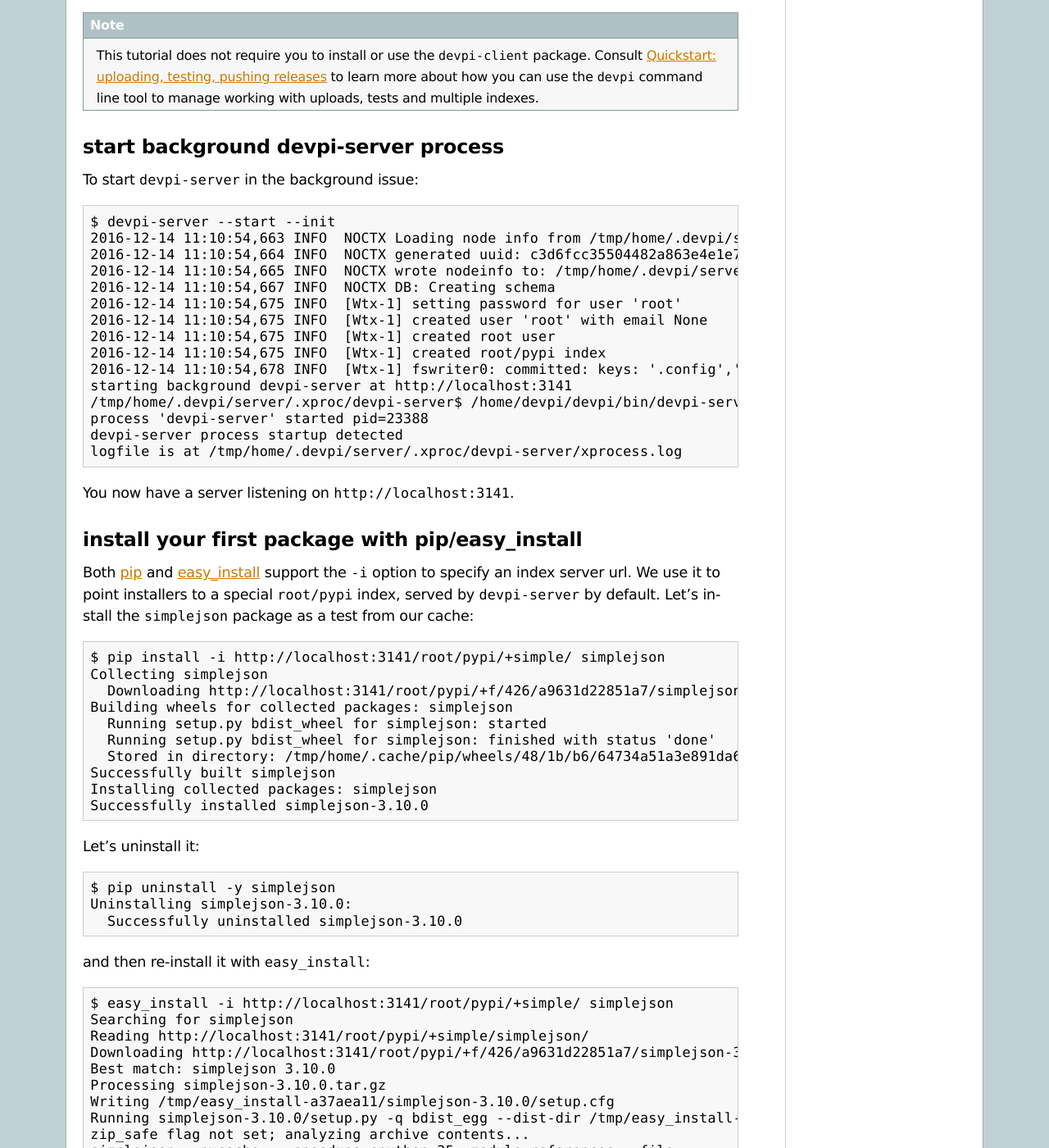
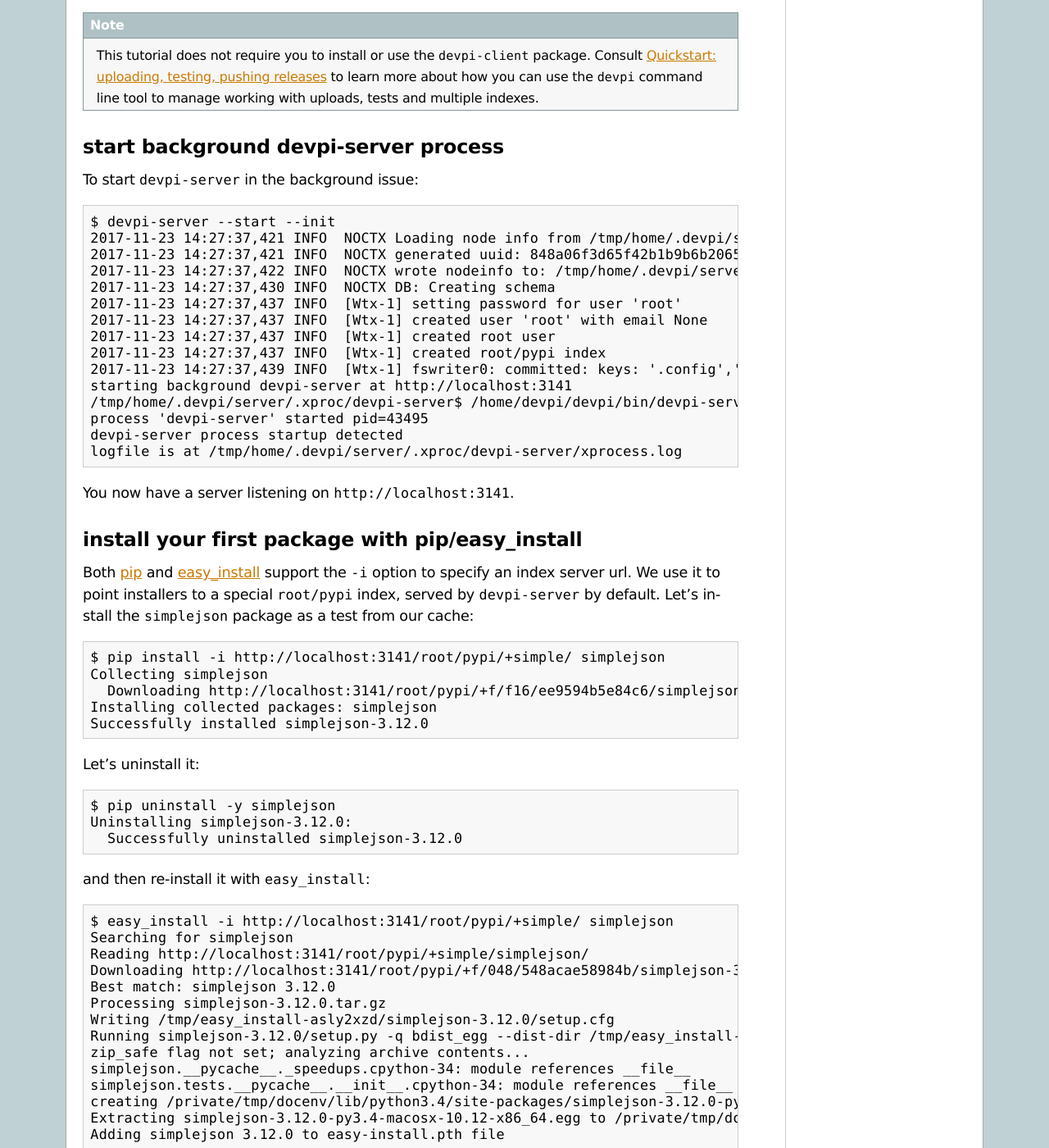
Before and after one commit to devpi/devpi, a Sphinx documentation site: the page built from doc/quickstart-pypimirror.rst, in a window 1280 px wide and 1400 px high, scrolled down 463 px. Shown: the whole window at 82% size. Built offline with Sphinx 7.4.7, drawn with Linux system fonts in a browser that asks for light colours; some of the changed text lies outside the part shown.

Commit message:
Update docs.

```diff
--- a/doc/conf.py
+++ b/doc/conf.py
@@ -48,9 +48,9 @@
 # built documents.
 #
 # The short X.Y version.
-version = '4.0'
+version = '4.3'
 # The full version, including alpha/beta/rc tags.
-release = 'server-4.0, client-2.6, web-3.1'
+release = 'server-4.3, client-3.1, web-3.2'
 
 # The language for content autogenerated by Sphinx. Refer to documentation
 # for a list of supported languages.
--- a/doc/quickstart-pypimirror.rst
+++ b/doc/quickstart-pypimirror.rst
@@ -17,7 +17,7 @@
 Show version::
 
     $ devpi-server --version
-    4.2.0
+    4.3.1
 
 .. note::
 
@@ -33,18 +33,18 @@
 To start ``devpi-server`` in the background issue::
 
     $ devpi-server --start --init
-    2016-12-14 11:10:54,663 INFO  NOCTX Loading node info from /tmp/home/.devpi/server/.nodeinfo
-    2016-12-14 11:10:54,664 INFO  NOCTX generated uuid: c3d6fcc35504482a863e4e1e70b082f0
-    2016-12-14 11:10:54,665 INFO  NOCTX wrote nodeinfo to: /tmp/home/.devpi/server/.nodeinfo
-    2016-12-14 11:10:54,667 INFO  NOCTX DB: Creating schema
-    2016-12-14 11:10:54,675 INFO  [Wtx-1] setting password for user 'root'
-    2016-12-14 11:10:54,675 INFO  [Wtx-1] created user 'root' with email None
-    2016-12-14 11:10:54,675 INFO  [Wtx-1] created root user
-    2016-12-14 11:10:54,675 INFO  [Wtx-1] created root/pypi index
-    2016-12-14 11:10:54,678 INFO  [Wtx-1] fswriter0: committed: keys: '.config','root/.config'
+    2017-11-23 14:27:37,421 INFO  NOCTX Loading node info from /tmp/home/.devpi/server/.nodeinfo
+    2017-11-23 14:27:37,421 INFO  NOCTX generated uuid: 848a06f3d65f42b1b9b6b20656044b3d
+    2017-11-23 14:27:37,422 INFO  NOCTX wrote nodeinfo to: /tmp/home/.devpi/server/.nodeinfo
+    2017-11-23 14:27:37,430 INFO  NOCTX DB: Creating schema
+    2017-11-23 14:27:37,437 INFO  [Wtx-1] setting password for user 'root'
+    2017-11-23 14:27:37,437 INFO  [Wtx-1] created user 'root' with email None
+    2017-11-23 14:27:37,437 INFO  [Wtx-1] created root user
+    2017-11-23 14:27:37,437 INFO  [Wtx-1] created root/pypi index
+    2017-11-23 14:27:37,439 INFO  [Wtx-1] fswriter0: committed: keys: '.config','root/.config'
     starting background devpi-server at http://localhost:3141
     /tmp/home/.devpi/server/.xproc/devpi-server$ /home/devpi/devpi/bin/devpi-server
-    process 'devpi-server' started pid=23388
+    process 'devpi-server' started pid=43495
     devpi-server process startup detected
     logfile is at /tmp/home/.devpi/server/.xproc/devpi-server/xprocess.log
 
@@ -62,39 +62,34 @@
 
     $ pip install -i http://localhost:3141/root/pypi/+simple/ simplejson
     Collecting simplejson
-      Downloading http://localhost:3141/root/pypi/+f/426/a9631d22851a7/simplejson-3.10.0.tar.gz (77kB)
-    Building wheels for collected packages: simplejson
-      Running setup.py bdist_wheel for simplejson: started
-      Running setup.py bdist_wheel for simplejson: finished with status 'done'
-      Stored in directory: /tmp/home/.cache/pip/wheels/48/1b/b6/64734a51a3e891da616c4ce07156494f0a225f38aa040ae60f
-    Successfully built simplejson
+      Downloading http://localhost:3141/root/pypi/+f/f16/ee9594b5e84c6/simplejson-3.12.0-py3-none-any.whl (51kB)
     Installing collected packages: simplejson
-    Successfully installed simplejson-3.10.0
+    Successfully installed simplejson-3.12.0
 
 Let's uninstall it::
 
     $ pip uninstall -y simplejson
-    Uninstalling simplejson-3.10.0:
-      Successfully uninstalled simplejson-3.10.0
+    Uninstalling simplejson-3.12.0:
+      Successfully uninstalled simplejson-3.12.0
 
 and then re-install it with ``easy_install``::
 
     $ easy_install -i http://localhost:3141/root/pypi/+simple/ simplejson
     Searching for simplejson
     Reading http://localhost:3141/root/pypi/+simple/simplejson/
-    Downloading http://localhost:3141/root/pypi/+f/426/a9631d22851a7/simplejson-3.10.0.tar.gz#md5=426a9631d22851a7a970b1a677368b15
-    Best match: simplejson 3.10.0
-    Processing simplejson-3.10.0.tar.gz
-    Writing /tmp/easy_install-a37aea11/simplejson-3.10.0/setup.cfg
-    Running simplejson-3.10.0/setup.py -q bdist_egg --dist-dir /tmp/easy_install-a37aea11/simplejson-3.10.0/egg-dist-tmp-7gk2_nom
+    Downloading http://localhost:3141/root/pypi/+f/048/548acae58984b/simplejson-3.12.0.tar.gz#md5=048548acae58984b3e939b3bcf182c8e
+    Best match: simplejson 3.12.0
+    Processing simplejson-3.12.0.tar.gz
+    Writing /tmp/easy_install-asly2xzd/simplejson-3.12.0/setup.cfg
+    Running simplejson-3.12.0/setup.py -q bdist_egg --dist-dir /tmp/easy_install-asly2xzd/simplejson-3.12.0/egg-dist-tmp-505x3w7q
     zip_safe flag not set; analyzing archive contents...
-    simplejson.__pycache__._speedups.cpython-35: module references __file__
-    simplejson.tests.__pycache__.__init__.cpython-35: module references __file__
-    creating /tmp/docenv/lib/python3.5/site-packages/simplejson-3.10.0-py3.5-linux-x86_64.egg
-    Extracting simplejson-3.10.0-py3.5-linux-x86_64.egg to /tmp/docenv/lib/python3.5/site-packages
-    Adding simplejson 3.10.0 to easy-install.pth file
+    simplejson.__pycache__._speedups.cpython-34: module references __file__
+    simplejson.tests.__pycache__.__init__.cpython-34: module references __file__
+    creating /private/tmp/docenv/lib/python3.4/site-packages/simplejson-3.12.0-py3.4-macosx-10.12-x86_64.egg
+    Extracting simplejson-3.12.0-py3.4-macosx-10.12-x86_64.egg to /private/tmp/docenv/lib/python3.4/site-packages
+    Adding simplejson 3.12.0 to easy-install.pth file
 
-    Installed /tmp/docenv/lib/python3.5/site-packages/simplejson-3.10.0-py3.5-linux-x86_64.egg
+    Installed /private/tmp/docenv/lib/python3.4/site-packages/simplejson-3.12.0-py3.4-macosx-10.12-x86_64.egg
     Processing dependencies for simplejson
     Finished processing dependencies for simplejson
 
@@ -121,36 +116,37 @@
 We now need to stop the server::
 
     $ devpi-server --stop
-    2016-12-14 11:11:25,887 INFO  NOCTX Loading node info from /tmp/home/.devpi/server/.nodeinfo
-    2016-12-14 11:11:25,888 INFO  NOCTX wrote nodeinfo to: /tmp/home/.devpi/server/.nodeinfo
-    killed server pid=23388
+    2017-11-23 14:28:37,323 INFO  NOCTX Loading node info from /tmp/home/.devpi/server/.nodeinfo
+    2017-11-23 14:28:37,324 INFO  NOCTX wrote nodeinfo to: /tmp/home/.devpi/server/.nodeinfo
+    killed server pid=43495
 
 and then recreate the search index::
 
     $ devpi-server --recreate-search-index
-    2016-12-14 11:11:26,808 INFO  NOCTX Loading node info from /tmp/home/.devpi/server/.nodeinfo
-    2016-12-14 11:11:26,810 INFO  NOCTX wrote nodeinfo to: /tmp/home/.devpi/server/.nodeinfo
-    2016-12-14 11:11:26,834 INFO  [Rtx3] Search-Indexing root/pypi:
-    2016-12-14 11:12:57,758 INFO  [Wtx3] setting projects cache for 'simplejson'
-    2016-12-14 11:13:01,137 INFO  [Wtx3] Committing 94756 new documents to search index.
-    2016-12-14 11:15:11,128 INFO  [Wtx3] Finished committing 94756 documents to search index.
-    2016-12-14 11:15:11,200 INFO  [Wtx3] fswriter4: committed: keys: 'root/pypi/+f/426/a9631d22851a7/simplejson-3.10.0.tar.gz'
+    2017-11-23 14:28:38,055 INFO  NOCTX Loading node info from /tmp/home/.devpi/server/.nodeinfo
+    2017-11-23 14:28:38,056 INFO  NOCTX wrote nodeinfo to: /tmp/home/.devpi/server/.nodeinfo
+    2017-11-23 14:28:38,090 INFO  [Rtx4] Search-Indexing root/pypi:
+    2017-11-23 14:29:51,810 INFO  [Wtx4] setting projects cache for 'simplejson'
+    2017-11-23 14:30:06,819 INFO  [Wtx4] Committing 122544 new documents to search index.
+    2017-11-23 14:31:48,419 INFO  [Wtx4] Finished committing 122544 documents to search index.
+    2017-11-23 14:31:48,487 INFO  [Wtx4] fswriter5: committed: keys: 'root/pypi/+f/048/548acae58984b/simplejson-3.12.0.tar.gz','root/pypi/+f/f16/ee9594b5e84c6/simplejson-3.12.0-py3-none-any.whl'
 
 and then start the server again::
 
     $ devpi-server --start
-    2016-12-14 11:15:12,132 INFO  NOCTX Loading node info from /tmp/home/.devpi/server/.nodeinfo
-    2016-12-14 11:15:12,134 INFO  NOCTX wrote nodeinfo to: /tmp/home/.devpi/server/.nodeinfo
+    2017-11-23 14:31:49,234 INFO  NOCTX Loading node info from /tmp/home/.devpi/server/.nodeinfo
+    2017-11-23 14:31:49,235 INFO  NOCTX wrote nodeinfo to: /tmp/home/.devpi/server/.nodeinfo
     starting background devpi-server at http://localhost:3141
     /tmp/home/.devpi/server/.xproc/devpi-server$ /tmp/docenv/bin/devpi-server
-    process 'devpi-server' started pid=23844
+    process 'devpi-server' started pid=43698
     devpi-server process startup detected
     logfile is at /tmp/home/.devpi/server/.xproc/devpi-server/xprocess.log
 
 We can now use search with pip::
 
     $ pip search --index http://localhost:3141/root/pypi/ devpi-client
-    /root/pypi/devpi-client ()  -
+    devpi-client ()             - [root/pypi]
+    devpi-client-extensions ()  - [root/pypi]
 
 .. note::
 
@@ -204,39 +200,40 @@
 At any time you can check the background server status with::
 
     $ devpi-server --status
-    2016-12-14 11:15:15,766 INFO  NOCTX Loading node info from /tmp/home/.devpi/server/.nodeinfo
-    2016-12-14 11:15:15,767 INFO  NOCTX wrote nodeinfo to: /tmp/home/.devpi/server/.nodeinfo
-    server is running with pid 23844
+    2017-11-23 14:31:52,089 INFO  NOCTX Loading node info from /tmp/home/.devpi/server/.nodeinfo
+    2017-11-23 14:31:52,090 INFO  NOCTX wrote nodeinfo to: /tmp/home/.devpi/server/.nodeinfo
+    server is running with pid 43698
 
 Or stop it::
 
     $ devpi-server --stop
-    2016-12-14 11:15:16,671 INFO  NOCTX Loading node info from /tmp/home/.devpi/server/.nodeinfo
-    2016-12-14 11:15:16,672 INFO  NOCTX wrote nodeinfo to: /tmp/home/.devpi/server/.nodeinfo
-    killed server pid=23844
+    2017-11-23 14:31:52,808 INFO  NOCTX Loading node info from /tmp/home/.devpi/server/.nodeinfo
+    2017-11-23 14:31:52,809 INFO  NOCTX wrote nodeinfo to: /tmp/home/.devpi/server/.nodeinfo
+    killed server pid=43698
 
 Finally, you can also look at the logfile of the background server
 (also after it has been stopped)::
 
     $ devpi-server --log
-    2016-12-14 11:15:17,590 INFO  NOCTX Loading node info from /tmp/home/.devpi/server/.nodeinfo
-    2016-12-14 11:15:17,592 INFO  NOCTX wrote nodeinfo to: /tmp/home/.devpi/server/.nodeinfo
+    2017-11-23 14:31:53,535 INFO  NOCTX Loading node info from /tmp/home/.devpi/server/.nodeinfo
+    2017-11-23 14:31:53,536 INFO  NOCTX wrote nodeinfo to: /tmp/home/.devpi/server/.nodeinfo
     last lines of devpi-server log
-    2016-12-14 11:15:13,086 INFO  NOCTX wrote nodeinfo to: /tmp/home/.devpi/server/.nodeinfo
-    2016-12-14 11:15:13,169 INFO  NOCTX Found plugin devpi-web-3.1.1 (/tmp/docenv/lib/python3.5/site-packages).
-    2016-12-14 11:15:13,170 INFO  NOCTX Found plugin devpi-server-4.2.0 (/tmp/docenv/lib/python3.5/site-packages).
-    2016-12-14 11:15:13,170 INFO  NOCTX Found plugin devpi-server-4.2.0 (/tmp/docenv/lib/python3.5/site-packages).
-    2016-12-14 11:15:13,170 INFO  NOCTX Found plugin devpi-server-4.2.0 (/tmp/docenv/lib/python3.5/site-packages).
-    2016-12-14 11:15:13,170 INFO  NOCTX Found plugin devpi-server-4.2.0 (/tmp/docenv/lib/python3.5/site-packages).
-    2016-12-14 11:15:13,265 INFO  NOCTX devpi-server version: 4.2.0
-    2016-12-14 11:15:13,265 INFO  NOCTX serverdir: /tmp/home/.devpi/server
-    2016-12-14 11:15:13,265 INFO  NOCTX uuid: c3d6fcc35504482a863e4e1e70b082f0
-    2016-12-14 11:15:13,265 INFO  NOCTX serving at url: http://localhost:3141 (might be http://[localhost]:3141 for IPv6)
-    2016-12-14 11:15:13,266 INFO  NOCTX bug tracker: https://github.com/devpi/devpi/issues
-    2016-12-14 11:15:13,266 INFO  NOCTX IRC: #devpi on irc.freenode.net
-    2016-12-14 11:15:13,266 INFO  NOCTX Hit Ctrl-C to quit.
-    2016-12-14 11:15:13,373 INFO  [req0] GET /
-    2016-12-14 11:15:14,351 INFO  [req1] POST /root/pypi/
+    2017-11-23 14:31:49,888 INFO  NOCTX wrote nodeinfo to: /tmp/home/.devpi/server/.nodeinfo
+    2017-11-23 14:31:49,970 INFO  NOCTX Found plugin devpi-web-3.2.1 (/private/tmp/docenv/lib/python3.4/site-packages).
+    2017-11-23 14:31:49,970 INFO  NOCTX Found plugin devpi-server-4.3.1 (/private/tmp/docenv/lib/python3.4/site-packages).
+    2017-11-23 14:31:49,970 INFO  NOCTX Found plugin devpi-server-4.3.1 (/private/tmp/docenv/lib/python3.4/site-packages).
+    2017-11-23 14:31:49,970 INFO  NOCTX Found plugin devpi-server-4.3.1 (/private/tmp/docenv/lib/python3.4/site-packages).
+    2017-11-23 14:31:49,970 INFO  NOCTX Found plugin devpi-server-4.3.1 (/private/tmp/docenv/lib/python3.4/site-packages).
+    2017-11-23 14:31:50,044 INFO  NOCTX devpi-server version: 4.3.1
+    2017-11-23 14:31:50,044 INFO  NOCTX serverdir: /tmp/home/.devpi/server
+    2017-11-23 14:31:50,044 INFO  NOCTX uuid: 848a06f3d65f42b1b9b6b20656044b3d
+    2017-11-23 14:31:50,044 INFO  NOCTX serving at url: http://localhost:3141 (might be http://[localhost]:3141 for IPv6)
+    2017-11-23 14:31:50,044 INFO  NOCTX using 50 threads
+    2017-11-23 14:31:50,044 INFO  NOCTX bug tracker: https://github.com/devpi/devpi/issues
+    2017-11-23 14:31:50,044 INFO  NOCTX IRC: #devpi on irc.freenode.net
+    2017-11-23 14:31:50,045 INFO  NOCTX Hit Ctrl-C to quit.
+    2017-11-23 14:31:50,182 INFO  [req0] GET /
+    2017-11-23 14:31:50,920 INFO  [req1] POST /root/pypi/
     logfile at: /tmp/home/.devpi/server/.xproc/devpi-server/xprocess.log
 
 running devpi-server permanently
```
Also changed, not shown: doc/quickstart-releaseprocess.rst (+70 -69 lines), doc/quickstart-server.rst (+21 -22 lines), 1 other file.
